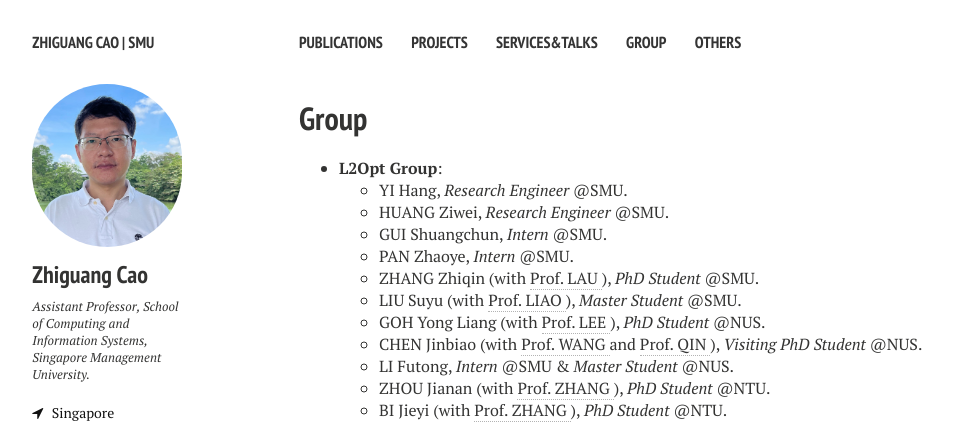
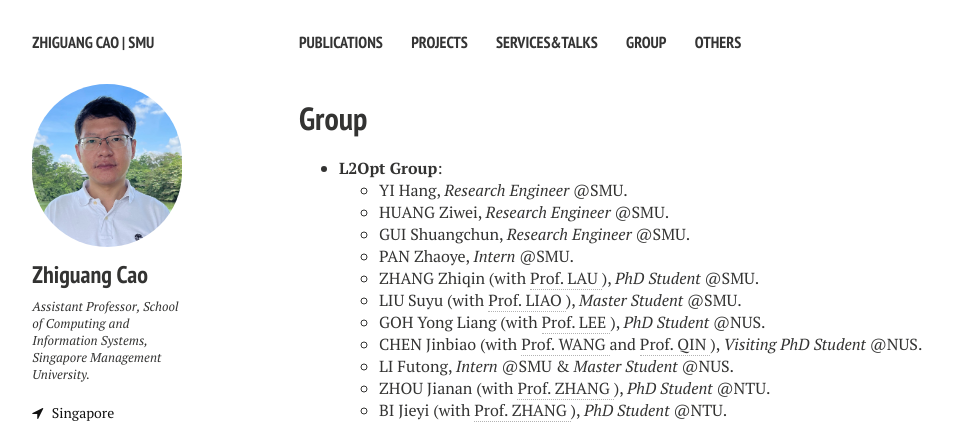
Before and after one commit to zhiguangcaosg/zhiguangcaosg.github.io, a Jekyll site: the page built from group.md, in a window 1280 px wide. Shown: the top 424 px of the page, without its empty margins (21-974 px from the left). Built offline with Jekyll 4.4.1, drawn with Linux system fonts in a browser that asks for light colours; nearby versions of some CDN libraries.

Commit message:
Update group.md

```diff
--- a/group.md
+++ b/group.md
@@ -23,7 +23,7 @@ comments: false
 	</li>
 	<li> HUANG Ziwei, <i>Research Engineer</i> @SMU.
 	</li>
-	<li> GUI Shuangchun, <i>Intern</i> @SMU.
+	<li> GUI Shuangchun, <i>Research Engineer</i> @SMU.
 	</li>
 	<li> PAN Zhaoye, <i>Intern</i> @SMU.
 	</li>
```
